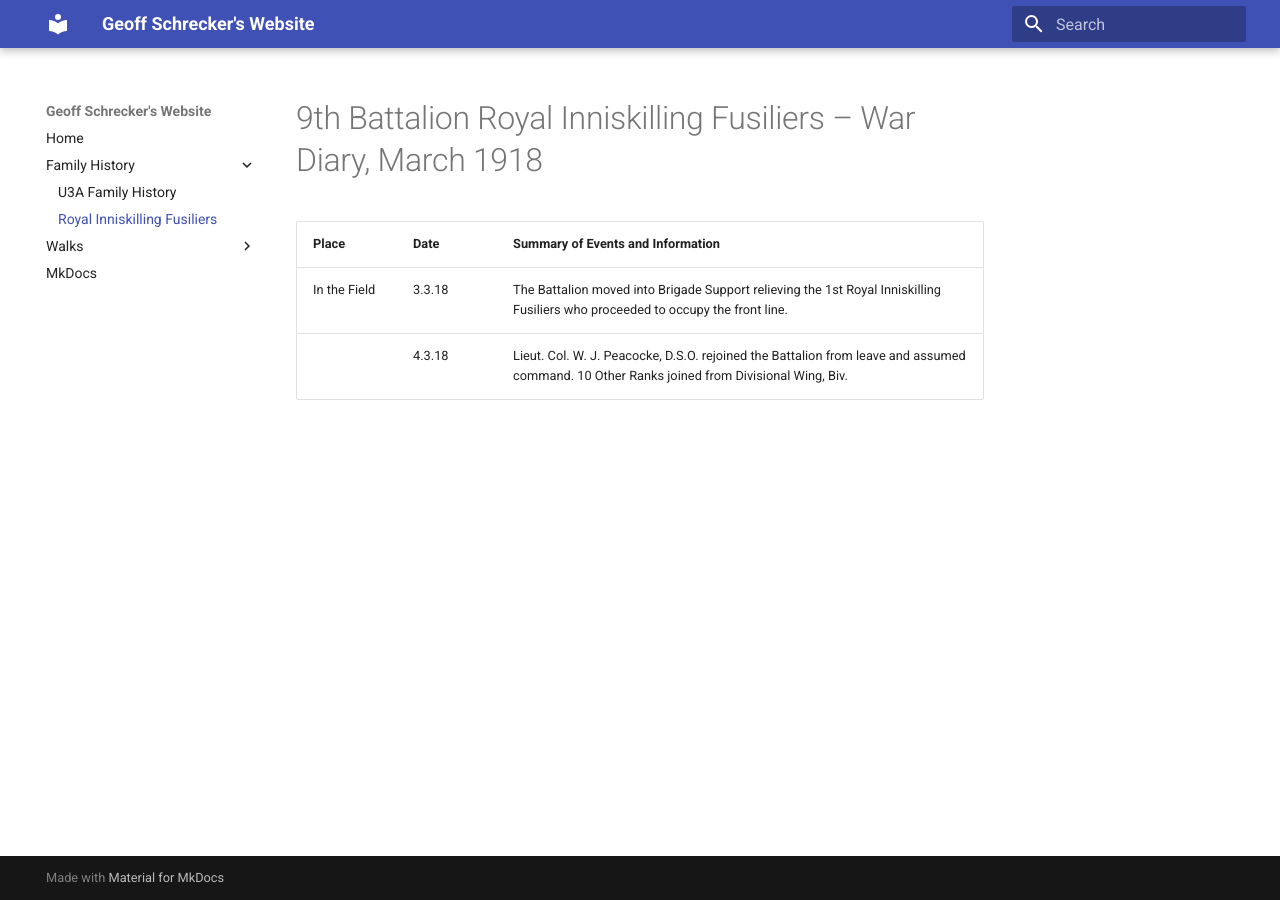
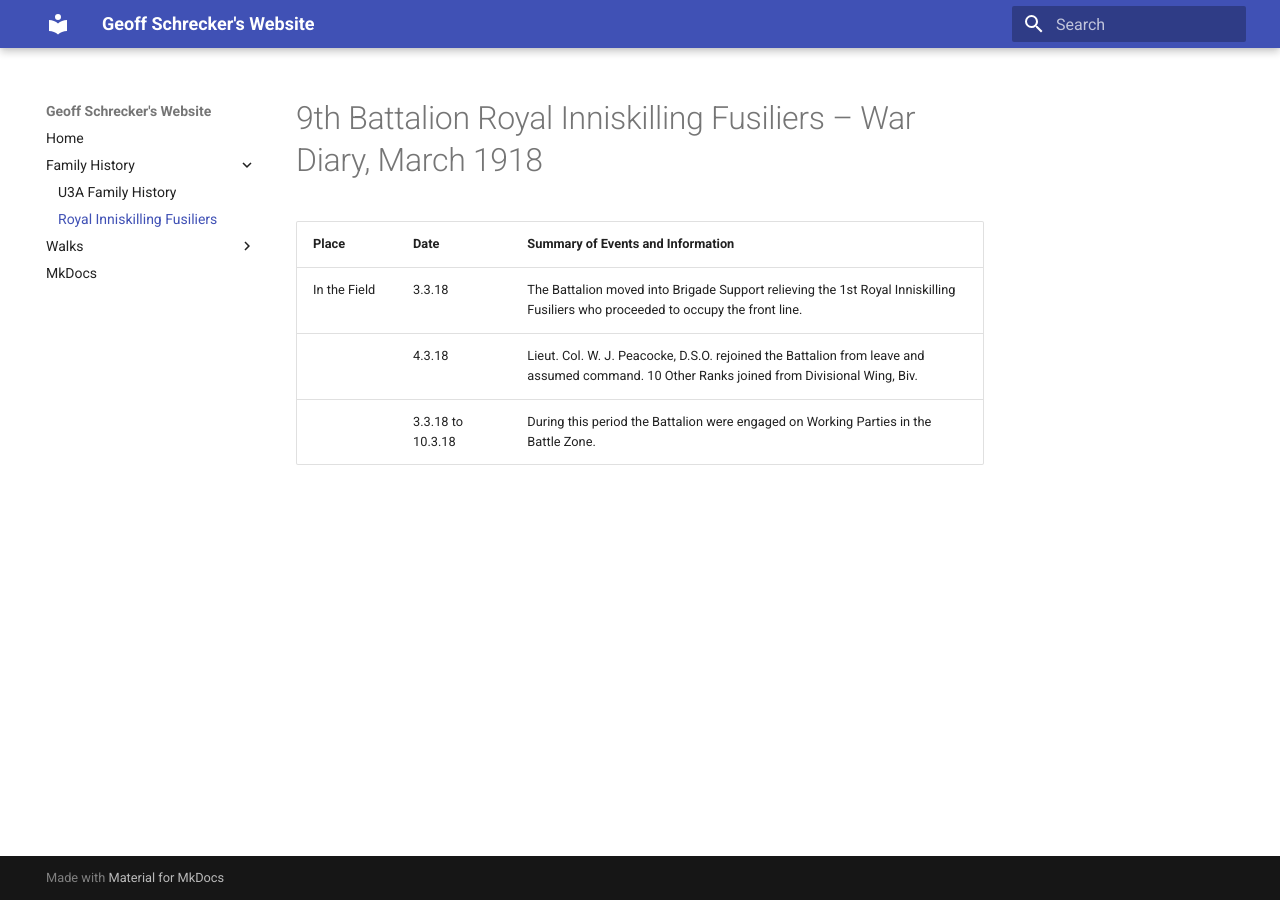
Before and after one commit to GeoffSchrecker/geoffschrecker, an MkDocs documentation site: the page built from docs/Iniskillings.md, in a window 1280 px wide. Built offline with MkDocs 1.6.1 and Material for MkDocs 9.7.7, drawn with Linux system fonts in a browser that asks for light colours.

Commit message:
Add next line to diaries

```diff
--- a/docs/Iniskillings.md
+++ b/docs/Iniskillings.md
@@ -4,3 +4,4 @@
 |:----|:----|:----|
 |In the Field|3.3.18|The Battalion moved into Brigade Support relieving the 1st Royal Inniskilling Fusiliers who proceeded to occupy the front line.|
 ||4.3.18|Lieut. Col. W. J. Peacocke, D.S.O. rejoined the Battalion from leave and assumed command. 10 Other Ranks joined from Divisional Wing, Biv.|
+||3.3.18 to 10.3.18|During this period the Battalion were engaged on Working Parties in the Battle Zone.|
```
